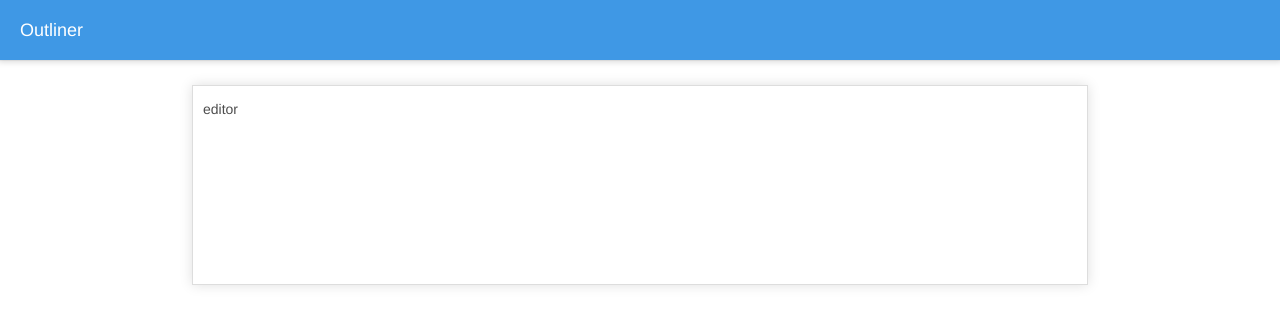
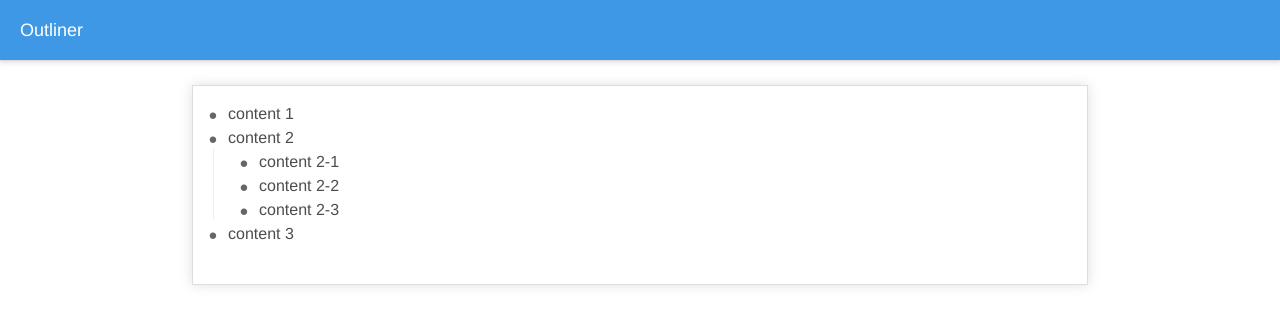
Before and after one commit to Yixi/outliner, a React app: page / in a window 1280 px wide. Shown: the top 326 px of the page. Built offline with nearby package versions, Linux system fonts and the light colour scheme; the HTML template or start-up script is replaced by a standard one.

Commit message:
the bullet point tree structure

```diff
--- a/package.json
+++ b/package.json
@@ -5,6 +5,8 @@
   "repository": "git@github.com:Yixi/outliner.git",
   "author": "Yixi <lyh1112@gmail.com>",
   "dependencies": {
+    "mobx": "^5.5.2",
+    "mobx-react": "^5.3.6",
     "react": "^16.6.0",
     "react-dom": "^16.6.0"
   },
--- a/src/index.tsx
+++ b/src/index.tsx
@@ -1,8 +1,10 @@
 import * as React from 'react'
 import * as ReactDOM from 'react-dom'
 import App from '@root/views/App'
+import { Provider } from 'mobx-react'
+import store from './store'
 import './styles/base.less'
 
 const mountNode = document.getElementById('MainApp')
 
-ReactDOM.render(<App />, mountNode)
+ReactDOM.render(<Provider {...store}><App/></Provider>, mountNode)
--- /dev/null
+++ b/src/store/data.ts
@@ -0,0 +1,47 @@
+import { observable } from 'mobx'
+
+export interface IBulletPoint {
+  id: string,
+  content: string,
+  children: IBulletPoint[]
+}
+
+const mockData: IBulletPoint[] = [
+  {
+    id: '1',
+    content: 'content 1',
+    children: [],
+  },
+  {
+    id: '2',
+    content: 'content 2 ',
+    children: [
+      {
+        id: '2-1',
+        content: 'content 2-1',
+        children: [],
+      },
+      {
+        id: '2-2',
+        content: 'content 2-2',
+        children: [],
+      },
+      {
+        id: '2-3',
+        content: 'content 2-3',
+        children: [],
+      },
+    ],
+  },
+  {
+    id: '3',
+    content: 'content 3',
+    children: [],
+  },
+]
+
+export class Data {
+  @observable tree: IBulletPoint[] = mockData
+}
+
+export default new Data()
--- /dev/null
+++ b/src/store/index.ts
@@ -0,0 +1,5 @@
+import data from './data'
+
+export default {
+  data,
+}
--- /dev/null
+++ b/src/views/editor-area/bullet-point/index.less
@@ -0,0 +1,52 @@
+@action-width: 25px;
+
+.bullet-point {
+  position: relative;
+  padding: 2px 0 0;
+  z-index: 1;
+  font-size: 16px;
+
+  &-action {
+    width: @action-width;
+    height: 20px;
+    float: left;
+    color: #333;
+    position: relative;
+    z-index: 5;
+    padding-top: 3px;
+
+    &-handle {
+      width: 20px;
+      height: 20px;
+      line-height: 20px;
+      display: inline-block;
+      float: left;
+      text-align: center;
+      font-size: 16px;
+      border-radius: 100%;
+      &::after {
+        font-family: Arial;
+        font-size: 24px;
+        content: "•";
+        color: rgba(0, 0, 0, .6)
+      }
+    }
+
+  }
+
+  &-content {
+    position: relative;
+    margin-left: @action-width;
+    z-index: 5;
+    padding-top: 2px;
+  }
+
+  &-children {
+    margin-top: 2px;
+    margin-left: 10px;
+    padding-left: 20px;
+    position: relative;
+    z-index: 5;
+    border-left: 1px solid #eee;
+  }
+}
--- /dev/null
+++ b/src/views/editor-area/bullet-point/index.tsx
@@ -0,0 +1,28 @@
+import * as React from 'react'
+import { IBulletPoint } from '@root/store/data'
+import { observer } from 'mobx-react'
+
+import './index.less'
+
+interface IProps {
+  bulletPoint: IBulletPoint
+}
+
+@observer
+export default class BulletPoint extends React.Component<IProps> {
+  render() {
+    return (
+      <div className="bullet-point">
+        <div className="bullet-point-action">
+          <div className="bullet-point-action-handle"/>
+        </div>
+        <div className="bullet-point-content">{this.props.bulletPoint.content}</div>
+        <div className="bullet-point-children">
+          {this.props.bulletPoint.children.map(
+            (bulletPoint) => <BulletPoint bulletPoint={bulletPoint} key={bulletPoint.id}/>,
+          )}
+        </div>
+      </div>
+    )
+  }
+}
--- /dev/null
+++ b/src/views/editor-area/editor.tsx
@@ -0,0 +1,22 @@
+import * as React from 'react'
+import { inject, observer } from 'mobx-react'
+import { Data } from '@root/store/data'
+import BulletPoint from '@root/views/editor-area/bullet-point'
+
+interface IProps {
+  data?: Data
+}
+
+@inject('data')
+@observer
+export default class Editor extends React.Component<IProps> {
+
+  render() {
+    console.log(this.props.data)
+    return (
+      <div>
+        {this.props.data.tree.map((bulletPoint) => <BulletPoint key={bulletPoint.id} bulletPoint={bulletPoint}/>)}
+      </div>
+    )
+  }
+}
--- a/src/views/editor-area/index.tsx
+++ b/src/views/editor-area/index.tsx
@@ -1,11 +1,12 @@
 import * as React from 'react'
 import './index.less'
+import Editor from '@root/views/editor-area/editor'
 
 export default class EditorArea extends React.PureComponent {
   render() {
     return (
       <div className="editor-area">
-        editor
+        <Editor/>
       </div>
     )
   }
```
Also changed, not shown: 1 other file (tests, documents, lock files or other folders).
